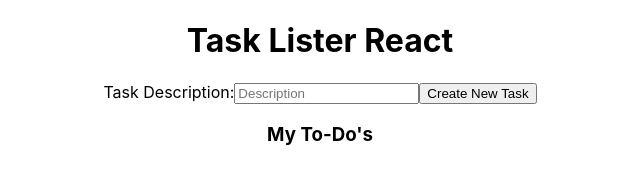
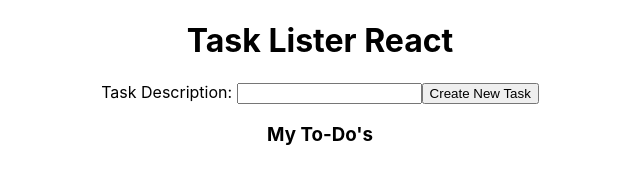
Before and after one commit to nickjoven/task-lister-react, a React (Create React App) app: page / in a window 1280 px wide. Shown: the top 172 px of the page, without its empty margins (320-960 px from the left). Built offline with nearby package versions, Linux system fonts and the light colour scheme.

Commit message:
updated banner taskform

```diff
--- a/src/components/Banner.js
+++ b/src/components/Banner.js
@@ -1,8 +1,10 @@
 const Banner = ({ bannerText }) => {
   return (
-    <h1>
+    <div className='Banner'>
+      <h1>
       {bannerText}
-    </h1>
+      </h1>
+    </div>
   )
 }
 
--- a/src/components/TaskForm.js
+++ b/src/components/TaskForm.js
@@ -1,16 +1,27 @@
-import React, { useState } from "react"
+import { useState } from 'react'
 
 const TaskForm = ({ handleSubmit }) => {
   const [text, setText] = useState('')
+
+  const handleChange = (e) => {
+    setText(e.target.value)
+  }
+
   return (
-    <div>
-      <form onSubmit={(e) => { e.preventDefault(); handleSubmit(text); e.target.reset(); setText('') }}>
-        <label>Task Description:</label>
-        <input type='text' onChange={(e) => { setText(e.target.value) }} placeholder='Description' />
+    <div className='Task-Form'>
+      <form onSubmit={(e) => {
+        e.preventDefault()
+        handleSubmit(text)
+        e.target.reset()
+        setText('')
+      }}>
+        <label>Task Description: </label>
+        <input type='text' onChange={(e) => {
+          handleChange(e)
+        }} />
         <input type='submit' value='Create New Task' />
       </form>
     </div>
-
   )
 }
 
```
